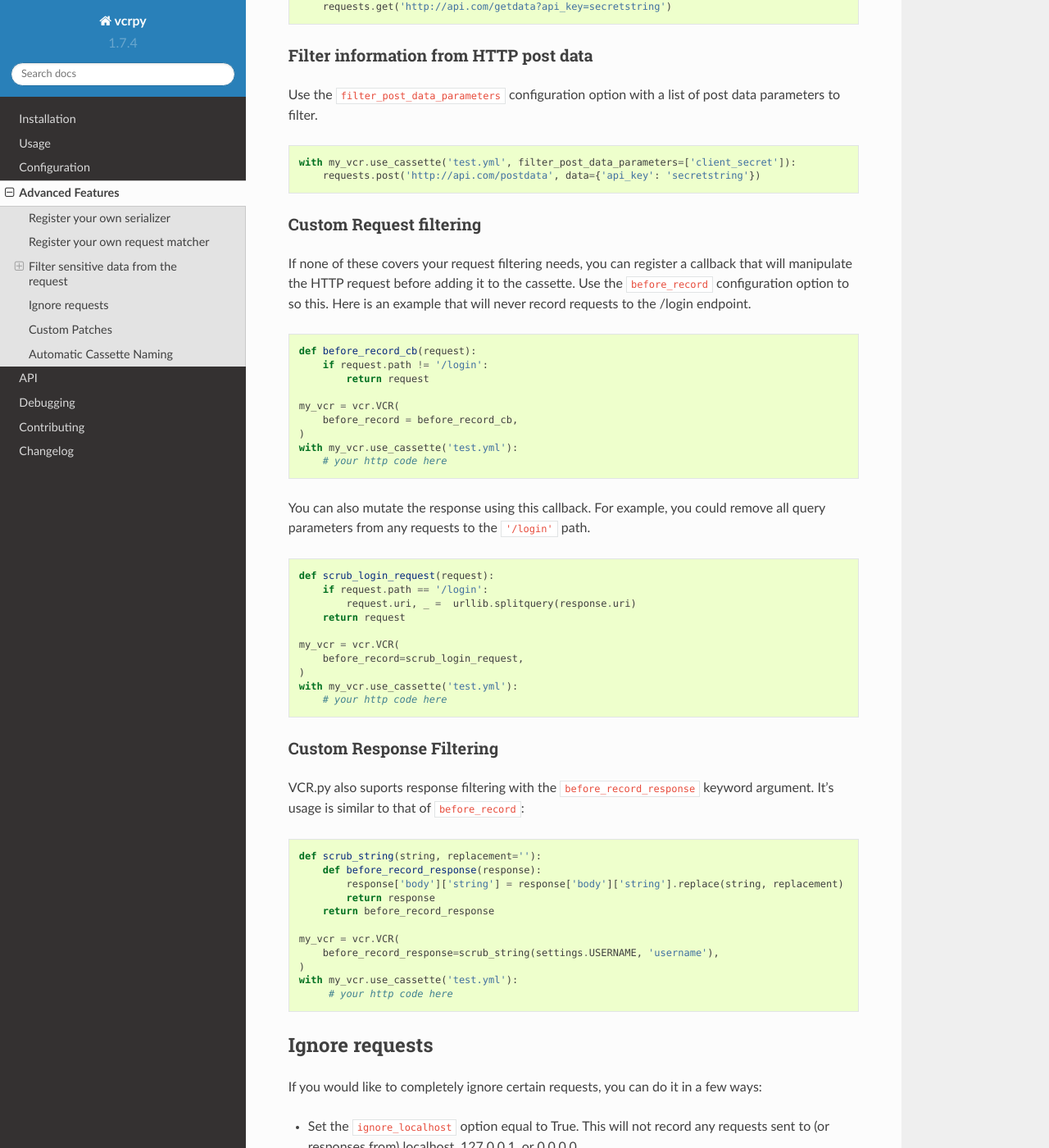
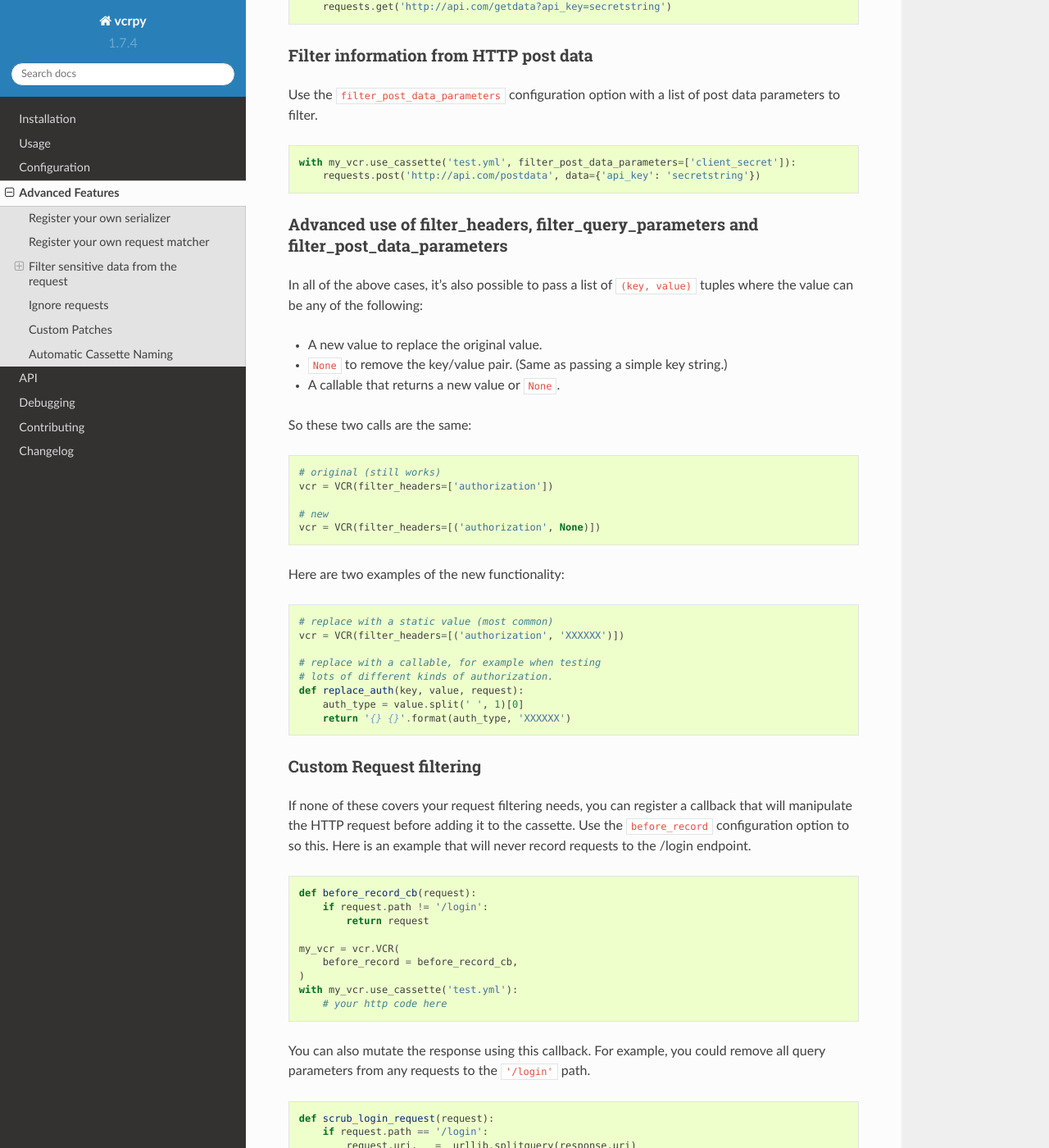
Before and after one commit to kevin1024/vcrpy, a Sphinx documentation site: the page built from docs/advanced.rst, in a window 1280 px wide and 1400 px high, scrolled down 2849 px. Shown: the whole window at 82% size. Built offline with Sphinx 7.4.7 and the Read the Docs theme 2.0.0, drawn with Linux system fonts in a browser that asks for light colours.

Commit message:
Add documentation for new features of filter_headers, filter_query_parameters and filter_post_data_parameters

```diff
--- a/docs/advanced.rst
+++ b/docs/advanced.rst
@@ -163,6 +163,39 @@ of post data parameters to filter.
     with my_vcr.use_cassette('test.yml', filter_post_data_parameters=['client_secret']):
         requests.post('http://api.com/postdata', data={'api_key': 'secretstring'})
 
+Advanced use of filter_headers, filter_query_parameters and filter_post_data_parameters
+~~~~~~~~~~~~~~~~~~~~~~~~~~~~~~~~~~~~~~~~~~~~~~~~~~~~~~~~~~~~~~~~~~~~~~~~~~~~~~~~~~~~~~~
+
+In all of the above cases, it's also possible to pass a list of ``(key, value)``
+tuples where the value can be any of the following:
+
+* A new value to replace the original value.
+* ``None`` to remove the key/value pair. (Same as passing a simple key string.)
+* A callable that returns a new value or ``None``.
+
+So these two calls are the same:
+
+.. code:: python
+
+    # original (still works)
+    vcr = VCR(filter_headers=['authorization'])
+
+    # new
+    vcr = VCR(filter_headers=[('authorization', None)])
+
+Here are two examples of the new functionality:
+
+.. code:: python
+
+    # replace with a static value (most common)
+    vcr = VCR(filter_headers=[('authorization', 'XXXXXX')])
+
+    # replace with a callable, for example when testing
+    # lots of different kinds of authorization.
+    def replace_auth(key, value, request):
+        auth_type = value.split(' ', 1)[0]
+        return '{} {}'.format(auth_type, 'XXXXXX')
+
 Custom Request filtering
 ~~~~~~~~~~~~~~~~~~~~~~~~
 
```
